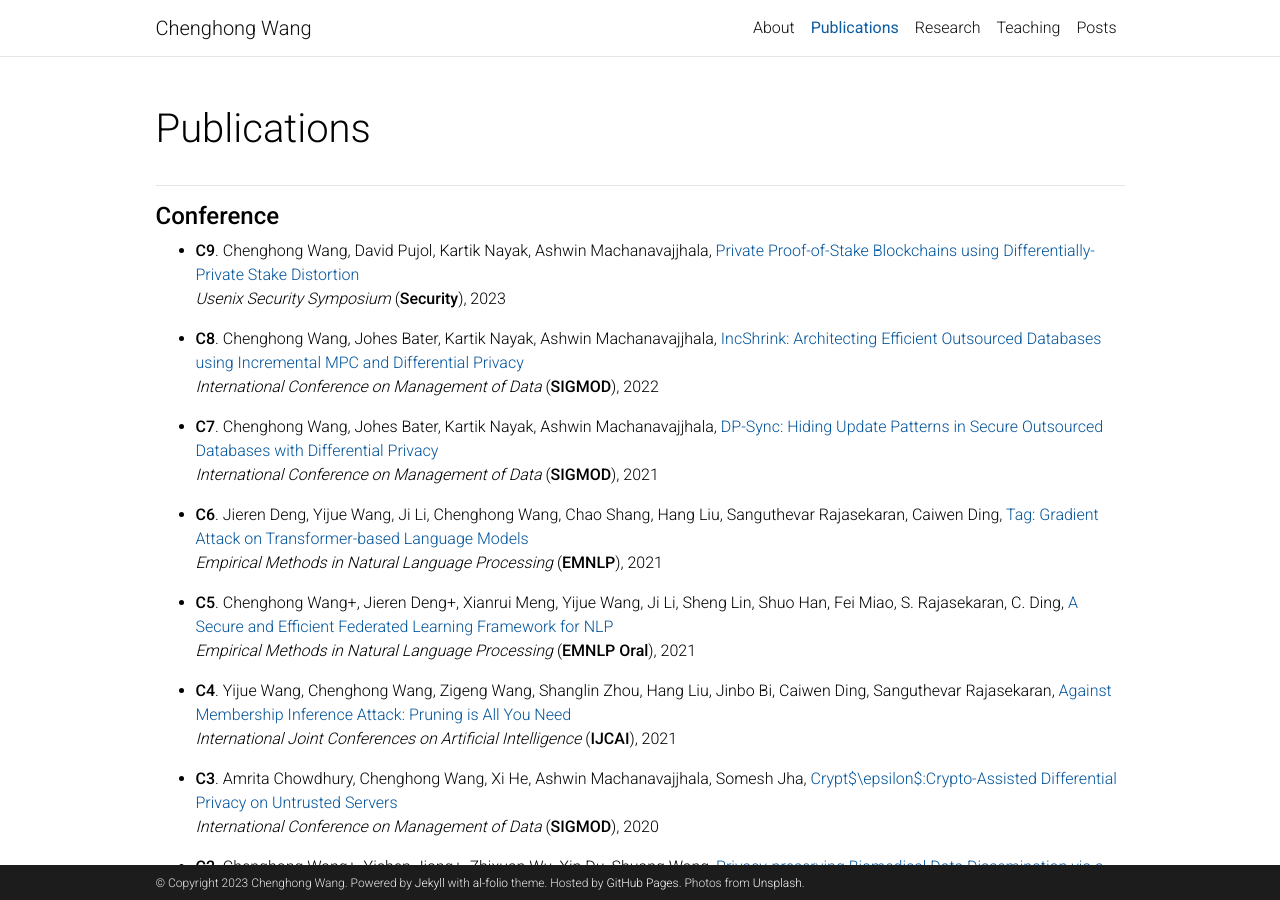
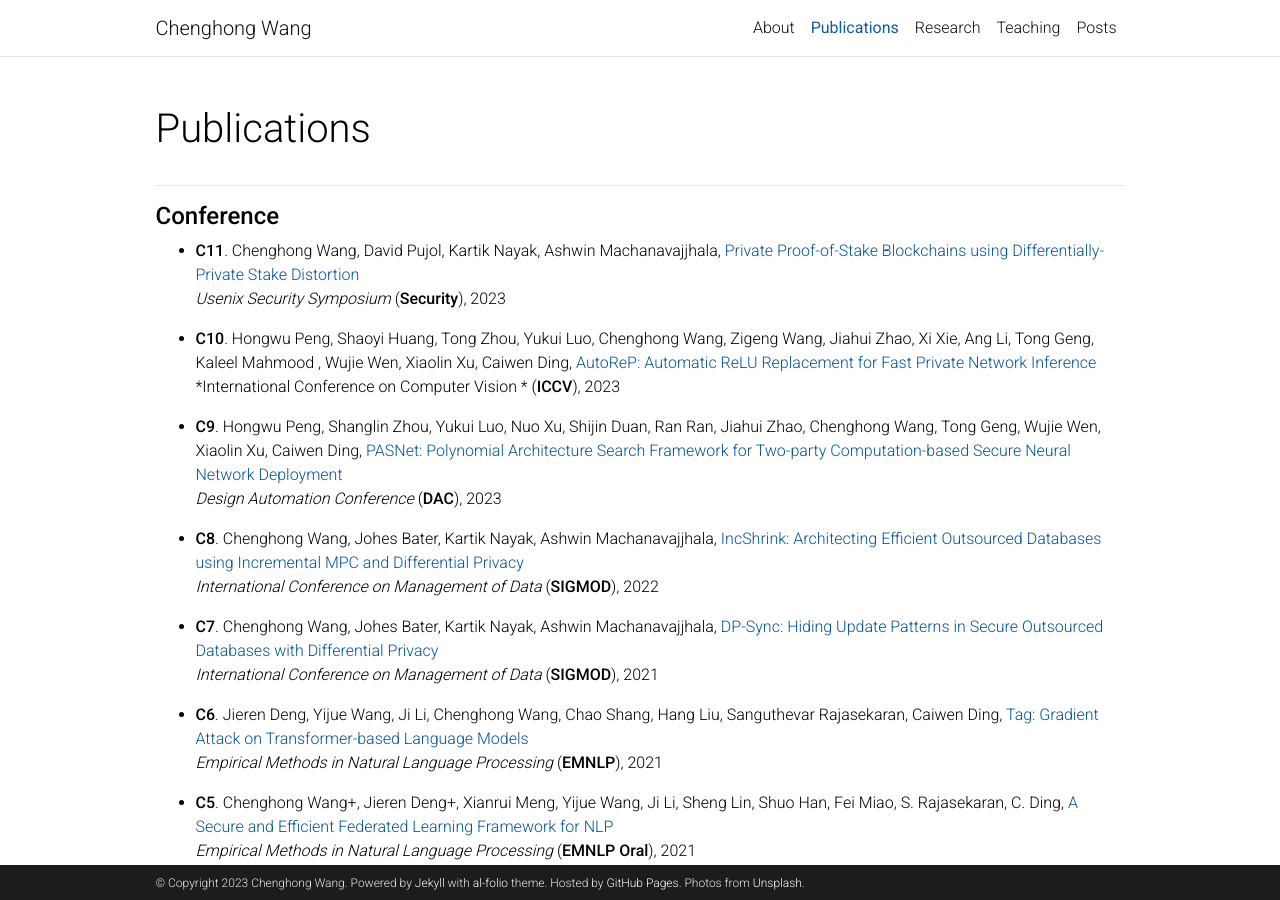
Before and after one commit to lovingmage/lovingmage.github.io, a Jekyll site: the page built from _pages/publications.md, in a window 1280 px wide and 900 px high. Built offline with Jekyll 4.4.1, drawn with Linux system fonts in a browser that asks for light colours; comment, search, counter and statistics services are not loaded; a style sheet for code colours, icons or effects is not loaded.

Commit message:
Update publications.md

```diff
--- a/_pages/publications.md
+++ b/_pages/publications.md
@@ -11,8 +11,14 @@ nav_order: 1
 <hr>
 #### **Conference**
 
-- **C9**. Chenghong Wang, David Pujol, Kartik Nayak, Ashwin Machanavajjhala, [Private Proof-of-Stake Blockchains using Differentially-Private Stake Distortion](https://eprint.iacr.org/2023/787)\
+- **C11**. Chenghong Wang, David Pujol, Kartik Nayak, Ashwin Machanavajjhala, [Private Proof-of-Stake Blockchains using Differentially-Private Stake Distortion](https://eprint.iacr.org/2023/787)\
 *Usenix Security Symposium* (**Security**), 2023
+
+- **C10**. Hongwu Peng, Shaoyi Huang, Tong Zhou, Yukui Luo, Chenghong Wang, Zigeng Wang, Jiahui Zhao, Xi Xie, Ang Li, Tong Geng, Kaleel Mahmood , Wujie Wen, Xiaolin Xu, Caiwen Ding, [AutoReP: Automatic ReLU Replacement for Fast Private Network Inference](#)\
+*International Conference on Computer Vision * (**ICCV**), 2023
+
+- **C9**. Hongwu Peng, Shanglin Zhou, Yukui Luo, Nuo Xu, Shijin Duan, Ran Ran, Jiahui Zhao, Chenghong Wang, Tong Geng, Wujie Wen, Xiaolin Xu, Caiwen Ding, [PASNet: Polynomial Architecture Search Framework for Two-party Computation-based Secure Neural Network Deployment](https://arxiv.org/pdf/2306.15513.pdf)\
+*Design Automation Conference* (**DAC**), 2023
 
 - **C8**. Chenghong Wang, Johes Bater, Kartik Nayak, Ashwin Machanavajjhala, [IncShrink: Architecting Efficient Outsourced Databases using Incremental MPC and Differential Privacy](https://arxiv.org/abs/2203.05084)\
 *International Conference on Management of Data* (**SIGMOD**), 2022
```
